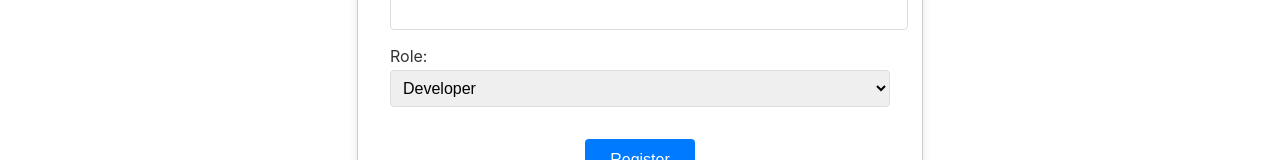
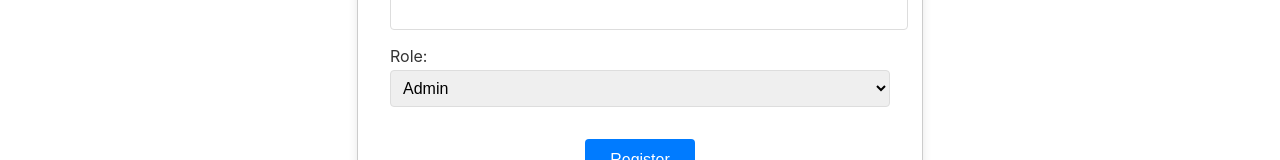
Before and after one commit to taimurayy/bugtrackercopy, a React (Create React App) app in the folder frontend/: page /register in a window 1280 px wide. Shown: the part 532-692 px from the top of the page. Built offline with nearby package versions, Linux system fonts and the light colour scheme.

Commit message:
Update Register.js

```diff
--- a/frontend/src/components/Register.js
+++ b/frontend/src/components/Register.js
@@ -102,8 +102,8 @@ const Register = () => {
                         onChange={(e) => setRoleId(e.target.value)}
                         required
                     >
-                        <option value="1">Developer</option>
-                        <option value="2">Admin</option>
+                        <option value="1">Admin</option>
+                        <option value="2">Developer</option>
                         <option value="3">QA</option>
                     </select>
                 </label>
```
